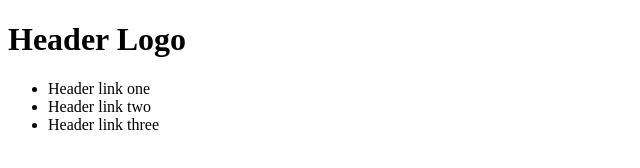
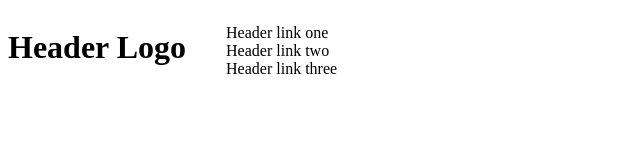
Before and after one commit to roman-thapa/landing-page, a plain HTML site: page index.html in a window 1280 px wide. Shown: the whole page, without its empty margins (0-640 px from the left). Drawn offline with Linux system fonts and the light colour scheme.

Commit message:
Add a style.css file link it to index.html
Created style.css and linked it to index.html
Used flex to header and removed bullet point from  unordered list

```diff
--- a/index.html
+++ b/index.html
@@ -4,6 +4,7 @@
 	<head>
 		<meta charset="UTF-8">
 		<title>Home Page</title>
+		<link rel="stylesheet" href="style.css">
 	</head>
 
 	<body>
--- /dev/null
+++ b/style.css
@@ -0,0 +1,7 @@
+.header{
+    display: flex;
+}
+
+ul{
+    list-style: none;
+}
```
